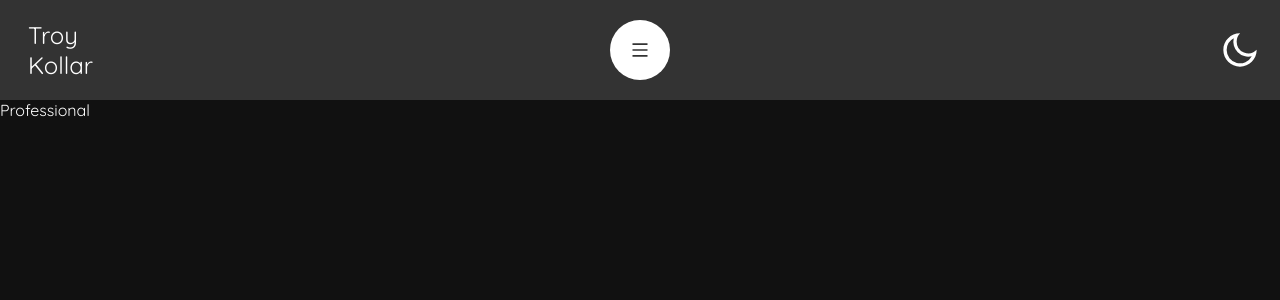
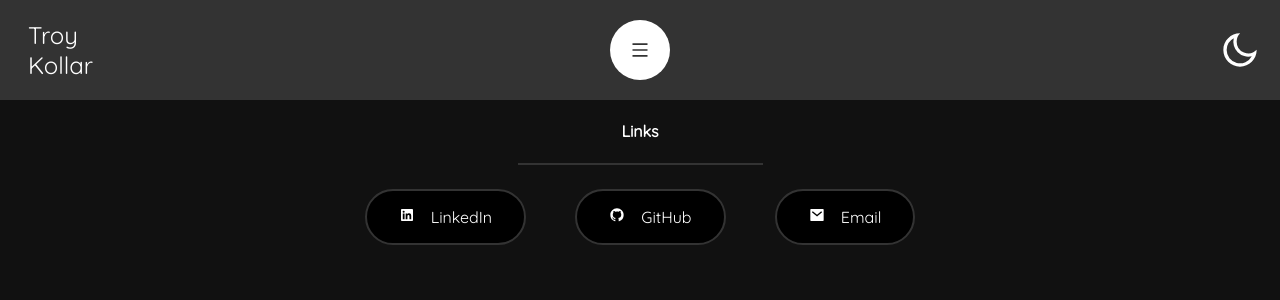
Before and after one commit to troykollar/troykollar.github.io, a Next.js app: page /work in a window 1280 px wide. Shown: the top 300 px of the page. Built offline with nearby package versions, Linux system fonts and the light colour scheme.

Commit message:
Add Footer to work

```diff
--- a/pages/work.tsx
+++ b/pages/work.tsx
@@ -1,10 +1,15 @@
+import Footer from "components/Footer/Footer";
 import type { NextPage } from "next";
 import Head from "next/head";
 import Image from "next/image";
 import styles from "../styles/Home.module.css";
 
 const Home: NextPage = () => {
-  return <div className="professional">Professional</div>;
+  return (
+    <div className="professional">
+      <Footer />
+    </div>
+  );
 };
 
 export default Home;
```
